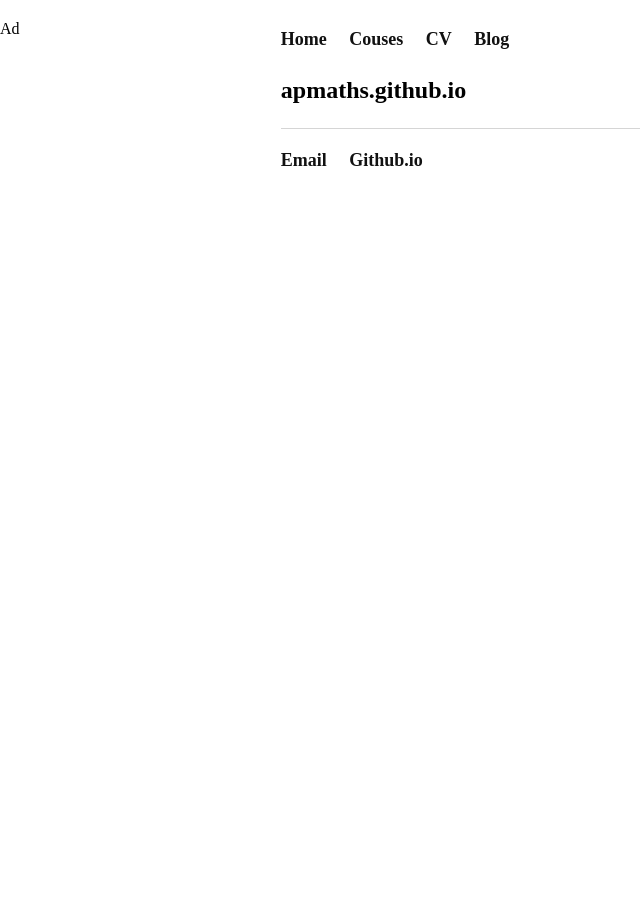
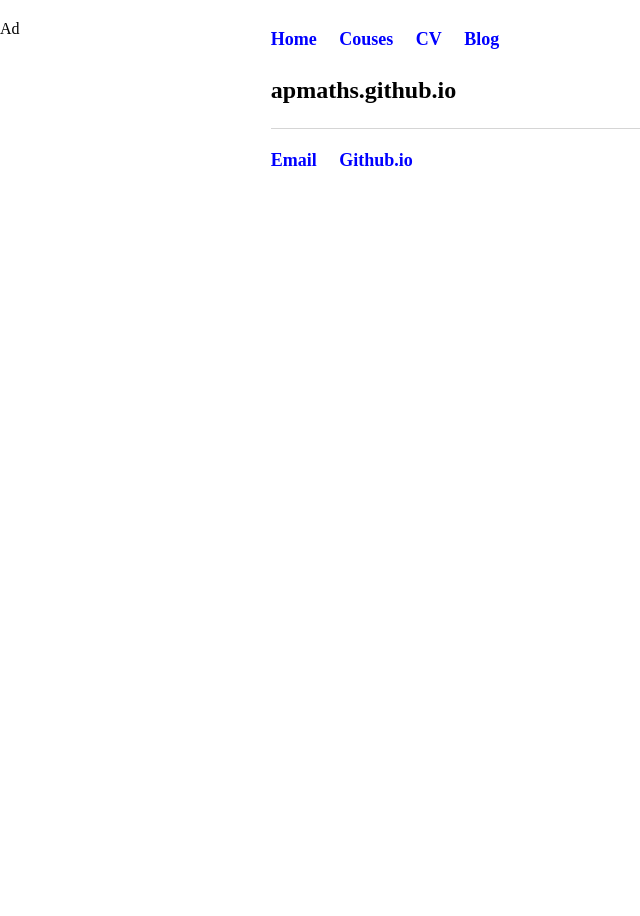
Before and after one commit to hoAngnaMPHan/apmaths.github.io, a Jekyll site: the page built from index.html, in a window 1280 px wide. Shown: the whole page, without its empty margins (0-640 px from the left). Built offline with Jekyll 4.4.1, drawn with Linux system fonts in a browser that asks for light colours.

Commit message:
Update style.css

```diff
--- a/css/style.css
+++ b/css/style.css
@@ -6,7 +6,7 @@ img {
   object-fit: contain;
 }
 
-a { text-decoration: none; color: #111111; }
+a { text-decoration: none; color: #0000FF; }
 a:hover { text-decoration: none; color: #0033CC; }
 
 p, ul { font-size: 18px; line-height: 1.5; color: #333; }
@@ -36,8 +36,9 @@ h4 { font-size: 18px; }
 
 .main {
   margin-left: 20%; /* Same as the width of the sidenav */
-  font-size: 18px; /* Increased text to enable scrolling */
-  padding: 0px 20px;
+  font-size: 18px;/* Increased text to enable scrolling */
+  padding: 0px 10px;
+  margin-right: 5%;
 
 }
 
```
